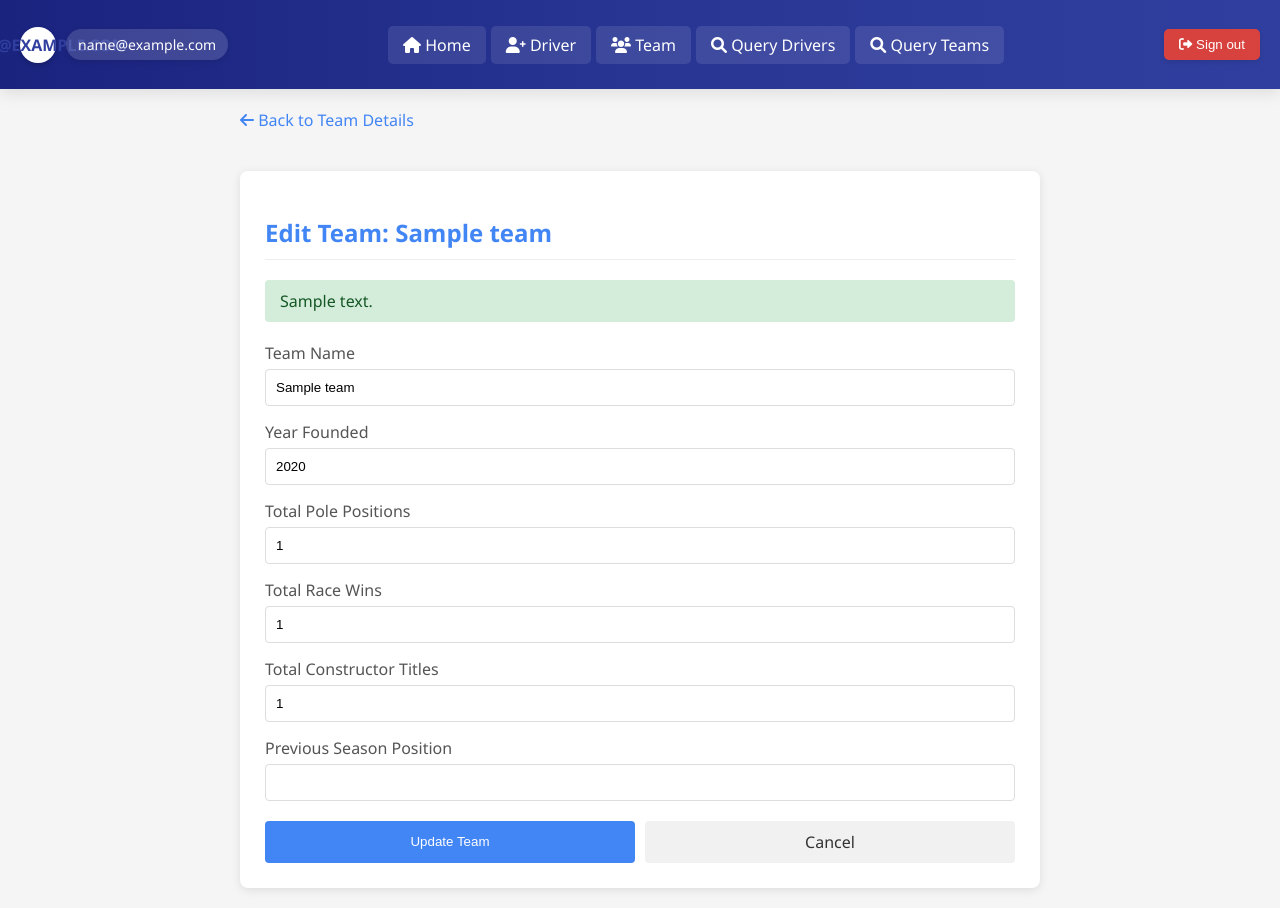
After one commit to alishayaan28/Formula-1, a FastAPI app: template templates/edit_team.html in a window 1280 px wide. The commit adds this page. Run offline with FastAPI, Linux system fonts and the light colour scheme; the template is opened without the code that fills it: most values are stand-ins (such as "Sample title", 1, 10 or a date in 2020); some libraries are stand-ins or nearby versions.

Commit message:
Group 3 : Edit teams functionality Added.

```diff
--- a/main.py
+++ b/main.py
@@ -783,3 +783,101 @@ async def update_driver(
         'driver': driver,
         'teams': teams
     })
+
+# Routes for editing teams
+@app.get("/edit-team/{team_id}", response_class=HTMLResponse)
+async def edit_team_page(request: Request, team_id: str):
+
+    id_token = request.cookies.get("token")
+    error_message = None
+    user_token = None
+    team = None
+
+    if id_token:
+        try:
+            user_token = google.oauth2.id_token.verify_firebase_token(id_token, firebase_request_adapter)
+        except ValueError as err:
+            print(str(err))
+            error_message = str(err)
+
+    if not user_token:
+        return RedirectResponse(url="/")
+
+    try:
+        team_doc = teams_ref.document(team_id).get()
+        if team_doc.exists:
+            team = team_doc.to_dict()
+            team['id'] = team_id
+        else:
+            error_message = "Team not found"
+    except Exception as e:
+        error_message = f"Error retrieving team details: {str(e)}"
+
+    return templates.TemplateResponse('edit_team.html', {
+        'request': request,
+        'user_token': user_token,
+        'error_message': error_message,
+        'team': team
+    })
+
+@app.post("/edit-team/{team_id}", response_class=HTMLResponse)
+async def update_team(
+    request: Request,
+    team_id: str,
+    name: str = Form(...),
+    year_founded: int = Form(...),
+    total_pole_positions: int = Form(...),
+    total_race_wins: int = Form(...),
+    total_constructor_titles: int = Form(...),
+    previous_season_position: int = Form(...)
+):
+    id_token = request.cookies.get("token")
+    error_message = None
+    user_token = None
+    success_message = None
+    team = None
+
+    if id_token:
+        try:
+            user_token = google.oauth2.id_token.verify_firebase_token(id_token, firebase_request_adapter)
+        except ValueError as err:
+            print(str(err))
+            error_message = str(err)
+
+    if not user_token:
+        return RedirectResponse(url="/")
+
+    try:
+        team_doc = teams_ref.document(team_id).get()
+        if not team_doc.exists:
+            error_message = "Team not found"
+        else:
+            team = team_doc.to_dict()
+            team['id'] = team_id
+
+            if name != team.get('name', '') and team_name_exists(name):
+                error_message = f"Team '{name}' already exists. Please use a different name."
+            else:
+                updated_team_data = {
+                    "name": name,
+                    "year_founded": year_founded,
+                    "total_pole_positions": total_pole_positions,
+                    "total_race_wins": total_race_wins,
+                    "total_constructor_titles": total_constructor_titles,
+                    "previous_season_position": previous_season_position
+                }
+
+                teams_ref.document(team_id).update(updated_team_data)
+                success_message = f"Team {name} updated successfully!"
+
+                team.update(updated_team_data)
+    except Exception as e:
+        error_message = f"Error updating team: {str(e)}"
+
+    return templates.TemplateResponse('edit_team.html', {
+        'request': request,
+        'user_token': user_token,
+        'error_message': error_message,
+        'success_message': success_message,
+        'team': team
+    })
--- /dev/null
+++ b/templates/edit_team.html
@@ -0,0 +1,322 @@
+<!DOCTYPE html>
+<html>
+<head>
+    <title>Edit Team</title>
+    <script type="module" src="{{ url_for('static', path='/firebase-login.js') }}"></script>
+    <style>
+        body {
+            font-family: 'Segoe UI', Tahoma, Geneva, Verdana, sans-serif;
+            background-color: #f5f5f5;
+            margin: 0;
+            padding: 0;
+            min-height: 100vh;
+            display: flex;
+            flex-direction: column;
+        }
+
+        /*header*/
+        .header-bar {
+            display: flex;
+            justify-content: space-between;
+            align-items: center;
+            background: linear-gradient(to right, #1a237e, #283593, #303f9f);
+            padding: 15px 20px;
+            box-shadow: 0 4px 15px rgba(0, 0, 0, 0.1);
+            width: 100%;
+            box-sizing: border-box;
+            position: relative;
+            z-index: 10;
+        }
+
+        .user-section {
+            display: flex;
+            align-items: center;
+            gap: 10px;
+        }
+
+        .user-avatar {
+            width: 36px;
+            height: 36px;
+            background-color: white;
+            border-radius: 50%;
+            display: flex;
+            align-items: center;
+            justify-content: center;
+            color: #303f9f;
+            font-weight: bold;
+            font-size: 16px;
+            box-shadow: 0 2px 5px rgba(0, 0, 0, 0.2);
+        }
+
+        .user-email {
+            font-weight: 500;
+            color: white;
+            background-color: rgba(255, 255, 255, 0.15);
+            padding: 6px 12px;
+            border-radius: 20px;
+            font-size: 14px;
+            box-shadow: 0 2px 5px rgba(0, 0, 0, 0.1);
+        }
+
+        /*Navigation*/
+        .nav-links {
+            display: flex;
+            gap: 5px;
+        }
+
+        .nav-link {
+            color: white;
+            text-decoration: none;
+            font-weight: 500;
+            background-color: rgba(255, 255, 255, 0.1);
+            padding: 8px 15px;
+            border-radius: 5px;
+            transition: all 0.3s ease;
+        }
+
+        .nav-link:hover {
+            background-color: rgba(255, 255, 255, 0.2);
+            transform: translateY(-2px);
+        }
+
+        #sign-out {
+            background-color: rgba(234, 67, 53, 0.9);
+            color: white;
+            border: none;
+            padding: 8px 15px;
+            border-radius: 5px;
+            cursor: pointer;
+            font-weight: 500;
+            transition: all 0.3s ease;
+            box-shadow: 0 2px 5px rgba(0, 0, 0, 0.1);
+        }
+
+        #sign-out:hover {
+            background-color: #ea4335;
+            box-shadow: 0 4px 8px rgba(0, 0, 0, 0.2);
+            transform: translateY(-2px);
+        }
+
+        .content-area {
+            flex-grow: 1;
+            padding: 20px;
+            max-width: 800px;
+            margin: 0 auto;
+            width: 100%;
+        }
+
+        .form-container {
+            background-color: white;
+            padding: 25px;
+            border-radius: 8px;
+            box-shadow: 0 2px 10px rgba(0, 0, 0, 0.1);
+            margin-top: 20px;
+        }
+
+        .page-title {
+            color: #4285f4;
+            margin-bottom: 20px;
+            padding-bottom: 10px;
+            border-bottom: 1px solid #eee;
+        }
+
+        .form-row {
+            margin-bottom: 15px;
+        }
+
+        .form-row label {
+            display: block;
+            margin-bottom: 5px;
+            font-weight: 500;
+            color: #555;
+        }
+
+        .form-row input, .form-row select {
+            width: 100%;
+            padding: 10px;
+            border: 1px solid #ddd;
+            border-radius: 4px;
+            box-sizing: border-box;
+        }
+
+        .form-row input:focus, .form-row select:focus {
+            outline: none;
+            border-color: #4285f4;
+            box-shadow: 0 0 0 2px rgba(66, 133, 244, 0.2);
+        }
+
+        .success-message {
+            background-color: #d4edda;
+            color: #155724;
+            padding: 10px 15px;
+            border-radius: 4px;
+            margin-bottom: 20px;
+        }
+
+        .error-message {
+            background-color: #f8d7da;
+            color: #721c24;
+            padding: 10px 15px;
+            border-radius: 4px;
+            margin-bottom: 20px;
+        }
+
+        .button-row {
+            display: flex;
+            gap: 10px;
+            margin-top: 20px;
+        }
+
+        .submit-button {
+            background-color: #4285f4;
+            color: white;
+            padding: 10px 15px;
+            border: none;
+            border-radius: 4px;
+            cursor: pointer;
+            font-weight: 500;
+            flex: 1;
+        }
+
+        .cancel-button {
+            background-color: #f1f1f1;
+            color: #333;
+            padding: 10px 15px;
+            border: none;
+            border-radius: 4px;
+            cursor: pointer;
+            font-weight: 500;
+            text-decoration: none;
+            text-align: center;
+            flex: 1;
+        }
+
+        .submit-button:hover {
+            background-color: #3367d6;
+        }
+
+        .cancel-button:hover {
+            background-color: #e2e2e2;
+        }
+
+        .back-link {
+            display: inline-block;
+            margin-bottom: 20px;
+            color: #4285f4;
+            text-decoration: none;
+            font-weight: 500;
+        }
+
+        .back-link:hover {
+            text-decoration: underline;
+        }
+    </style>
+    <link rel="stylesheet" href="https://cdnjs.cloudflare.com/ajax/libs/font-awesome/6.0.0-beta3/css/all.min.css">
+</head>
+<body>
+    <!--Header-->
+    <div class="header-bar" id="user-header">
+        <div class="user-section">
+            <div class="user-avatar">
+                {% if user_token.email %}
+                {{ user_token.email[0] | upper }}
+                {% else %}
+                U
+                {% endif %}
+            </div>
+            <p class="user-email" id="user-email-display">{{ user_token.email }}</p>
+        </div>
+        <div class="nav-links">
+            <a href="/" class="nav-link">
+                <i class="fas fa-home"></i> Home
+            </a>
+            <a href="/add-driver" class="nav-link">
+                <i class="fas fa-user-plus"></i> Driver
+            </a>
+            <a href="/add-team" class="nav-link">
+                <i class="fas fa-users"></i> Team
+            </a>
+            <a href="/query-drivers" class="nav-link">
+                <i class="fas fa-search"></i> Query Drivers
+            </a>
+            <a href="/query-teams" class="nav-link">
+                <i class="fas fa-search"></i> Query Teams
+            </a>
+        </div>
+        <button id="sign-out">
+            <i class="fas fa-sign-out-alt"></i> Sign out
+        </button>
+    </div>
+
+    <div class="content-area">
+        <a href="/team/{{ team.id }}" class="back-link">
+            <i class="fas fa-arrow-left"></i> Back to Team Details
+        </a>
+
+        <div class="form-container">
+            <h2 class="page-title">Edit Team: {{ team.name }}</h2>
+
+            {% if success_message %}
+            <div class="success-message">
+                {{ success_message }}
+            </div>
+            {% endif %}
+
+            {% if error_message %}
+            <div class="error-message">
+                {{ error_message }}
+            </div>
+            {% endif %}
+
+            <form method="POST" action="/edit-team/{{ team.id }}">
+                <div class="form-row">
+                    <label for="name">Team Name</label>
+                    <input type="text" id="name" name="name" value="{{ team.name }}" required>
+                </div>
+
+                <div class="form-row">
+                    <label for="year_founded">Year Founded</label>
+                    <input type="number" id="year_founded" name="year_founded" min="1900" max="2025" value="{{ team.year_founded }}" required>
+                </div>
+
+                <div class="form-row">
+                    <label for="total_pole_positions">Total Pole Positions</label>
+                    <input type="number" id="total_pole_positions" name="total_pole_positions" min="0" value="{{ team.total_pole_positions }}" required>
+                </div>
+
+                <div class="form-row">
+                    <label for="total_race_wins">Total Race Wins</label>
+                    <input type="number" id="total_race_wins" name="total_race_wins" min="0" value="{{ team.total_race_wins }}" required>
+                </div>
+
+                <div class="form-row">
+                    <label for="total_constructor_titles">Total Constructor Titles</label>
+                    <input type="number" id="total_constructor_titles" name="total_constructor_titles" min="0" value="{{ team.total_constructor_titles }}" required>
+                </div>
+
+                <div class="form-row">
+                    <label for="previous_season_position">Previous Season Position</label>
+                    <input type="number" id="previous_season_position" name="previous_season_position" min="1" max="20" value="{{ team.previous_season_position }}" required>
+                </div>
+
+                <div class="button-row">
+                    <button type="submit" class="submit-button">Update Team</button>
+                    <a href="/team/{{ team.id }}" class="cancel-button">Cancel</a>
+                </div>
+            </form>
+        </div>
+    </div>
+
+    <script>
+        // Check if sign-out button exists before adding the event listener
+        var signOutButton = document.getElementById("sign-out");
+        if (signOutButton) {
+            signOutButton.addEventListener("click", function() {
+                if (typeof signOut === 'function') {
+                    signOut();
+                }
+            });
+        }
+    </script>
+</body>
+</html>
```
Also changed, not shown: templates/team_details.html (+27 -0 lines).
